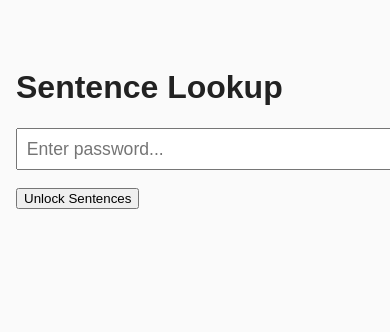
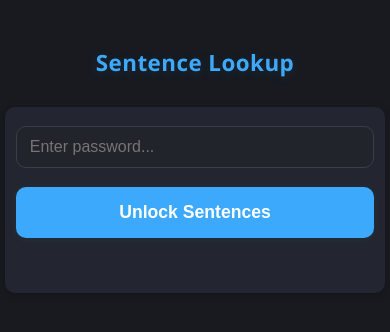
Before and after one commit to Marjamjelly/lore, a plain HTML site: page index.html in a window 390 px wide. Drawn offline with nearby package versions, Linux system fonts and the light colour scheme; no server answers.

Commit message:
Update style.css

```diff
--- a/style.css
+++ b/style.css
@@ -1,22 +1,149 @@
+:root {
+  --bg-main: #181a20;
+  --bg-elevated: #232630;
+  --text-main: #ececec;
+  --text-secondary: #b0b4ba;
+  --accent: #3da9fc;
+  --accent-dark: #1565c0;
+  --input-bg: #22242b;
+  --input-border: #393e4a;
+  --result-bg: #242730;
+  --result-border: #31343c;
+  --error: #ef5350;
+  --radius: 10px;
+  --shadow: 0 2px 10px rgba(0,0,0,0.2);
+  --transition: 0.2s cubic-bezier(.4,0,.2,1);
+}
+
+html, body {
+  height: 100%;
+  margin: 0;
+  padding: 0;
+}
+
 body {
-  font-family: Arial, sans-serif;
-  max-width: 600px;
-  margin: 2em auto;
-  padding: 1em;
-  background: #fafafa;
-  color: #222;
+  min-height: 100vh;
+  background: var(--bg-main);
+  color: var(--text-main);
+  font-family: 'Segoe UI', 'Roboto', 'Arial', sans-serif;
+  display: flex;
+  flex-direction: column;
+  align-items: center;
+  justify-content: start;
+  padding: 2em 1em;
+  box-sizing: border-box;
+}
+
+h1 {
+  font-weight: 700;
+  color: var(--accent);
+  letter-spacing: 0.02em;
+  margin-bottom: 1.8rem;
+  text-align: center;
+  font-size: 2.2rem;
+  text-shadow: 0 2px 12px rgba(61,169,252,0.12);
+}
+
+#unlock, #search-section {
+  width: 100%;
+  max-width: 480px;
+  background: var(--bg-elevated);
+  border-radius: var(--radius);
+  box-shadow: var(--shadow);
+  padding: 2em 2em 1.5em 2em;
+  margin-bottom: 1.5em;
+  display: flex;
+  flex-direction: column;
+  align-items: center;
 }
 
 input[type="text"], input[type="password"] {
   width: 100%;
-  padding: 0.5em;
+  padding: 0.9em 1em;
+  font-size: 1.13em;
+  background: var(--input-bg);
+  color: var(--text-main);
+  border: 1.5px solid var(--input-border);
+  border-radius: var(--radius);
+  margin-bottom: 1.15em;
+  outline: none;
+  box-sizing: border-box;
+  transition: border-color var(--transition), box-shadow var(--transition);
+}
+
+input[type="text"]:focus,
+input[type="password"]:focus {
+  border-color: var(--accent);
+  box-shadow: 0 0 0 2px #3da9fc33;
+}
+
+button {
+  width: 100%;
+  padding: 0.85em 0;
+  border-radius: var(--radius);
+  background: var(--accent);
+  color: #fff;
+  border: none;
   font-size: 1.1em;
-  margin-bottom: 1em;
+  font-weight: 600;
+  cursor: pointer;
+  box-shadow: 0 1px 8px rgba(61,169,252,0.07);
+  transition: background var(--transition), box-shadow var(--transition);
+  margin-bottom: 0.7em;
+}
+
+button:hover, button:focus {
+  background: var(--accent-dark);
+  box-shadow: 0 4px 18px rgba(61,169,252,0.15);
+}
+
+#unlock-msg {
+  color: var(--error);
+  font-size: 1em;
+  margin-bottom: 0.5em;
+  min-height: 1.2em;
+  text-align: center;
+}
+
+#results {
+  width: 100%;
+  margin-top: 0.3em;
 }
 
 #results p {
-  background: #e0e0e0;
-  padding: 0.5em;
-  border-radius: 4px;
-  margin: 0.4em 0;
+  background: var(--result-bg);
+  color: var(--text-main);
+  border-left: 4px solid var(--accent);
+  border-radius: var(--radius);
+  margin: 0.6em 0;
+  padding: 1em 1.3em;
+  font-size: 1.09em;
+  line-height: 1.65;
+  box-shadow: var(--shadow);
+  border-bottom: 1px solid var(--result-border);
+  word-break: break-word;
+  transition: background var(--transition), border-color var(--transition);
 }
+
+#results p:hover {
+  background: #2c3040;
+  border-color: #60dfff;
+}
+
+@media (max-width: 600px) {
+  #unlock, #search-section {
+    padding: 1.2em 0.7em 1em 0.7em;
+    max-width: 98vw;
+  }
+  h1 {
+    font-size: 1.4rem;
+  }
+  input[type="text"], input[type="password"] {
+    font-size: 1em;
+    padding: 0.7em 0.8em;
+  }
+  #results p {
+    padding: 0.8em 1em;
+    font-size: 1em;
+  }
+}
```
